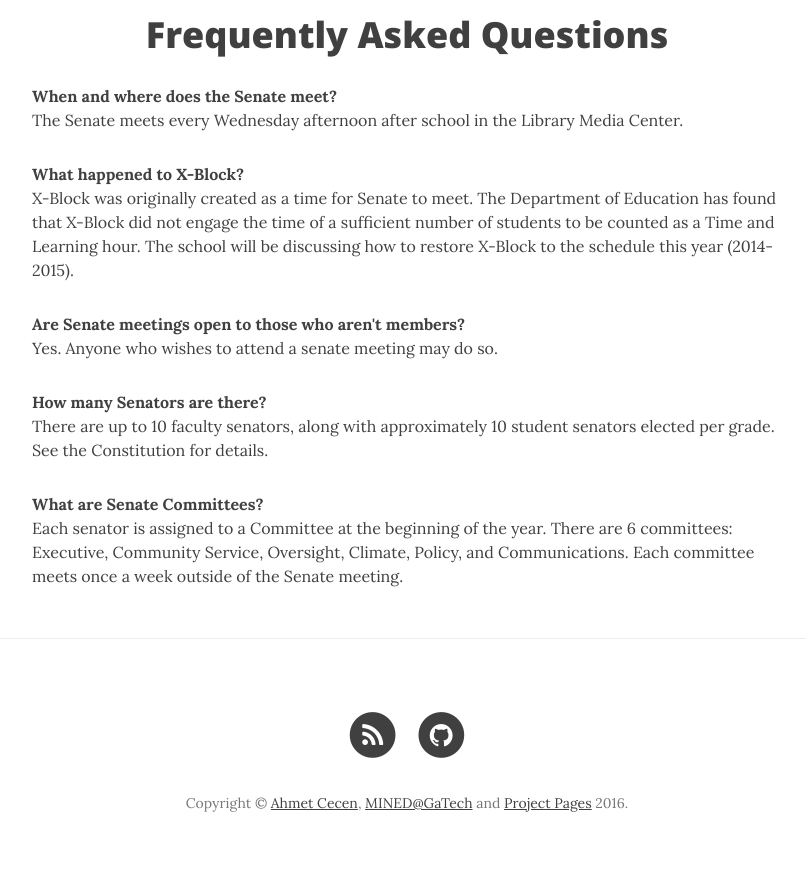
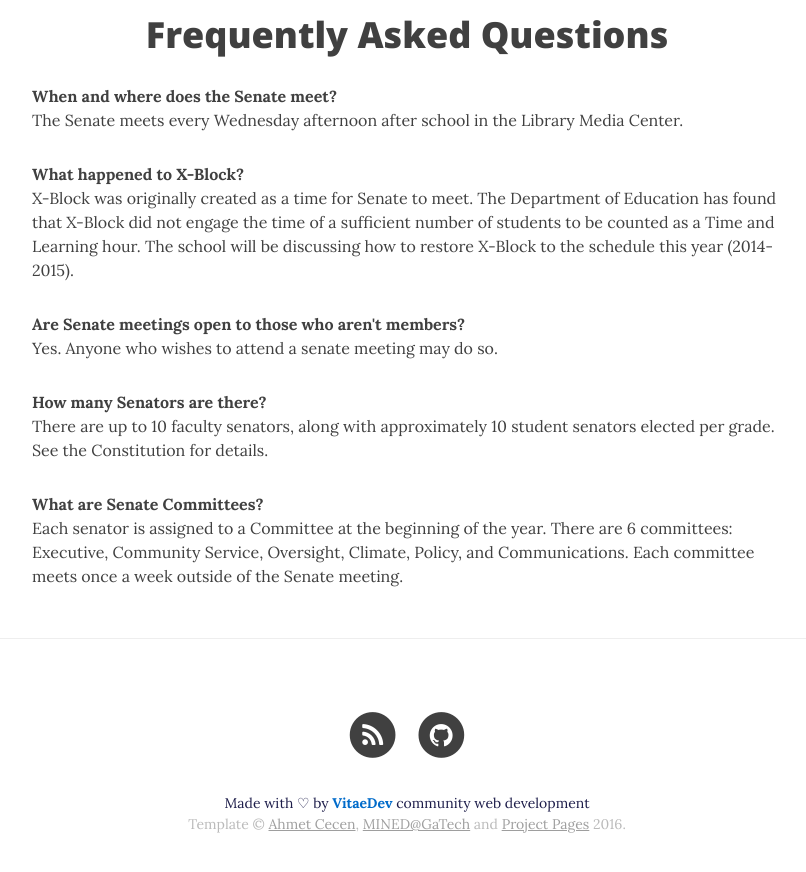
Before and after one commit to vitaedev/lhssenate, a Jekyll site: the page built from index.html, in a window 1280 px wide and 900 px high, scrolled down 744 px. Shown: the top 872 px of the window, without its empty margins (233-1039 px from the left). Built offline with Jekyll 4.4.1, drawn with Linux system fonts in a browser that asks for light colours; nearby versions of some CDN libraries; the list of posts is cut into pages by our own code; comment, search, counter and statistics services are not loaded.

Commit message:
put us in the footer

```diff
--- a/_includes/footer.html
+++ b/_includes/footer.html
@@ -69,7 +69,8 @@
                     </li>
                     {% endif %}
                 </ul>
-                <p class="copyright text-muted"> Copyright © <a href="http://ahmetcecen.github.io/" target="_blank">Ahmet Cecen</a>,  <a href="http://mined.gatech.edu/" target="_blank">MINED@GaTech</a> and <a href="https://github.com/projectpages" target="_blank">Project Pages</a> 2016. </p>
+                <p class="copyright text-muted" style="color:#1d1d4a">Made with ♡ by <a href="http://vitaedev.com/" style="text-decoration:none; color:#006bca; font-weight:bold">VitaeDev</a> community web development</p>
+                <p class="copyright text-muted" style="margin-top:0; opacity:0.5"> Template © <a href="http://ahmetcecen.github.io/" target="_blank">Ahmet Cecen</a>,  <a href="http://mined.gatech.edu/" target="_blank">MINED@GaTech</a> and <a href="https://github.com/projectpages" target="_blank">Project Pages</a> 2016. </p>
             </div>
         </div>
     </div>
```
